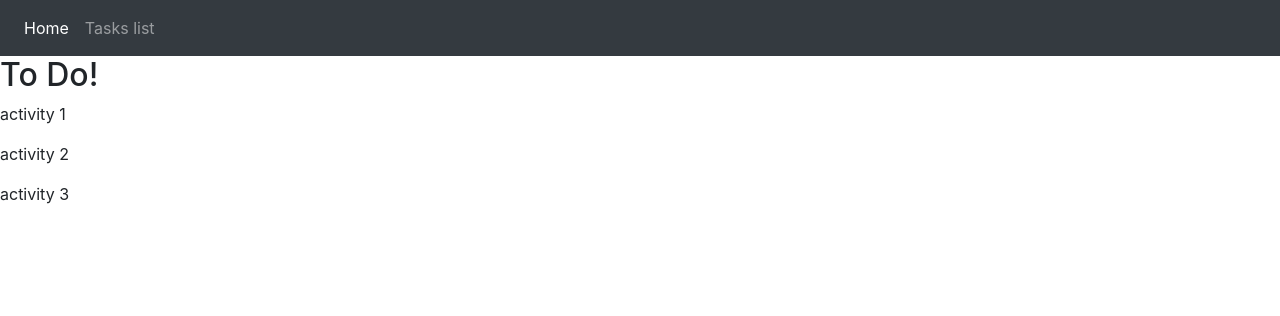
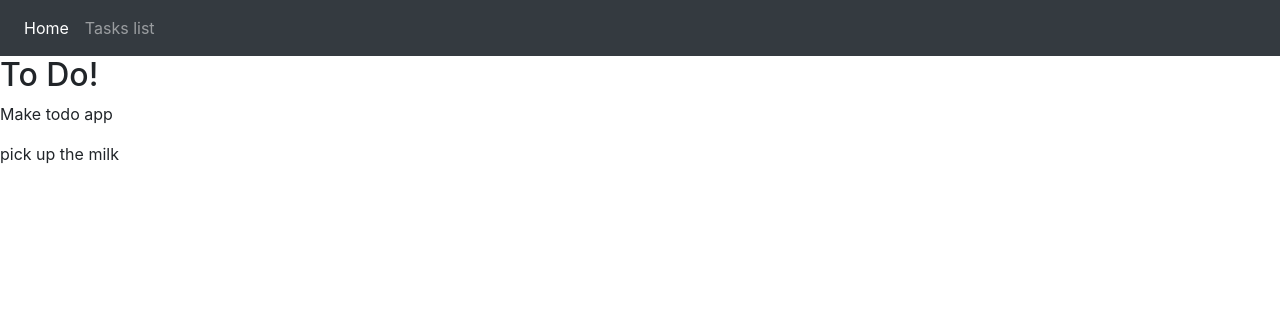
Before and after one commit to tpodgorski91/Django2, a Django app: page /tasks/ in a window 1280 px wide. Shown: the top 316 px of the page. Run offline with Django 3.2, Linux system fonts and the light colour scheme; data comes from the database, SQL or seed files in the repository; both versions use the stored data as it was after the commit; some libraries are stand-ins or nearby versions.

Commit message:
added loop for tasks in activity.html template

```diff
--- a/todo/tasks/templates/tasks/activity.html
+++ b/todo/tasks/templates/tasks/activity.html
@@ -1,8 +1,10 @@
 {% extends "tasks/base.html" %}
 {% block content %}
     <h2>To Do!</h2>
-    <p>activity 1</p>
-    <p>activity 2</p>
-    <p>activity 3</p>
+    {% for task in tasks %}
+        <div>
+            <p> {{task}}</p>
+        </div>
+    {% endfor %}
 
 {% endblock content %}
--- a/todo/tasks/views.py
+++ b/todo/tasks/views.py
@@ -1,5 +1,6 @@
 from django.shortcuts import render
 from django.http import HttpResponse
+from .models import *
 
 
 def home(request):
@@ -7,4 +8,6 @@ def home(request):
 
 
 def task(request):
-    return render(request, 'tasks/activity.html')
+    tasks = Task.objects.all()
+    context = {'tasks': tasks}
+    return render(request, 'tasks/activity.html', context)
```
Also changed, not shown: todo/db.sqlite3.
